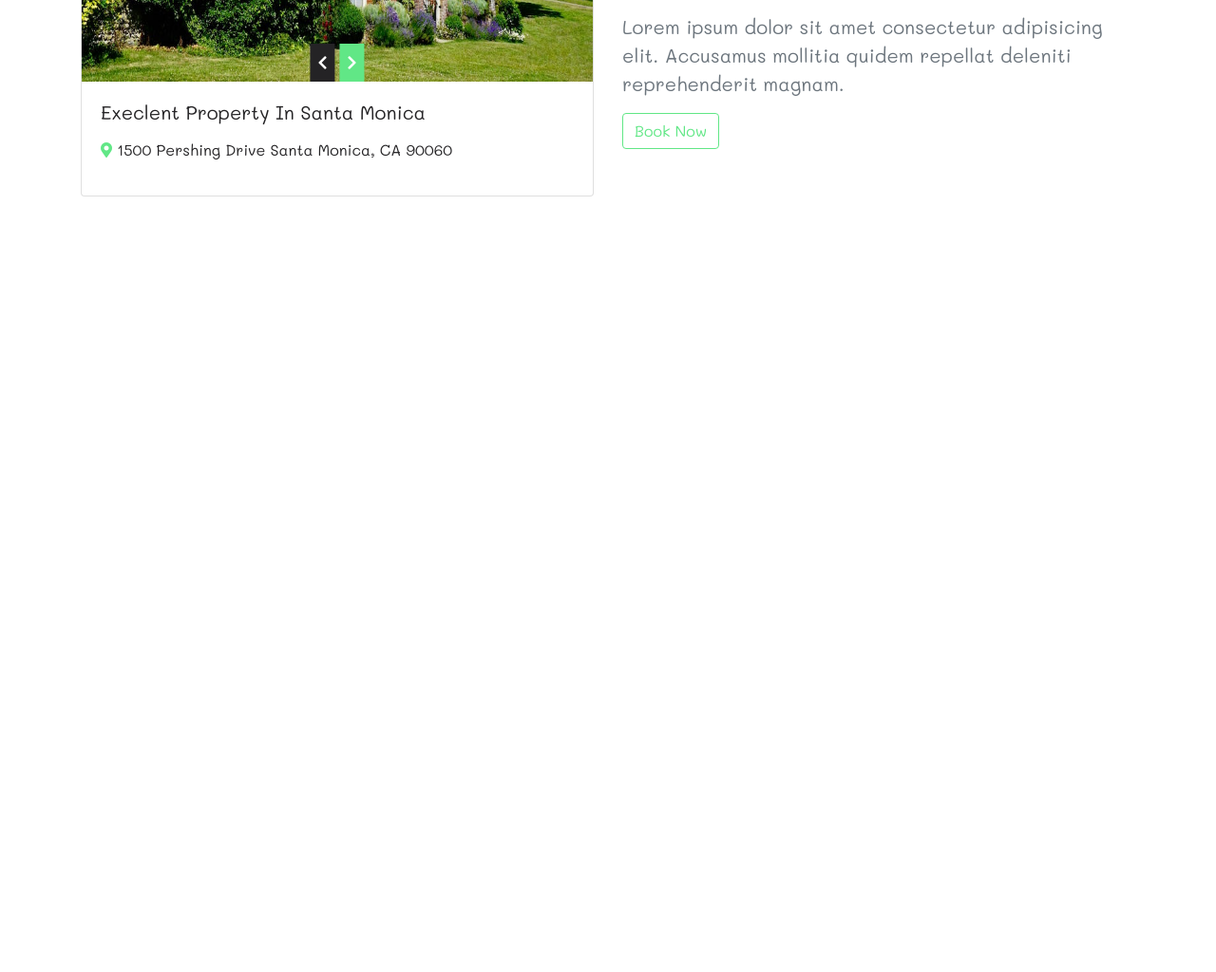
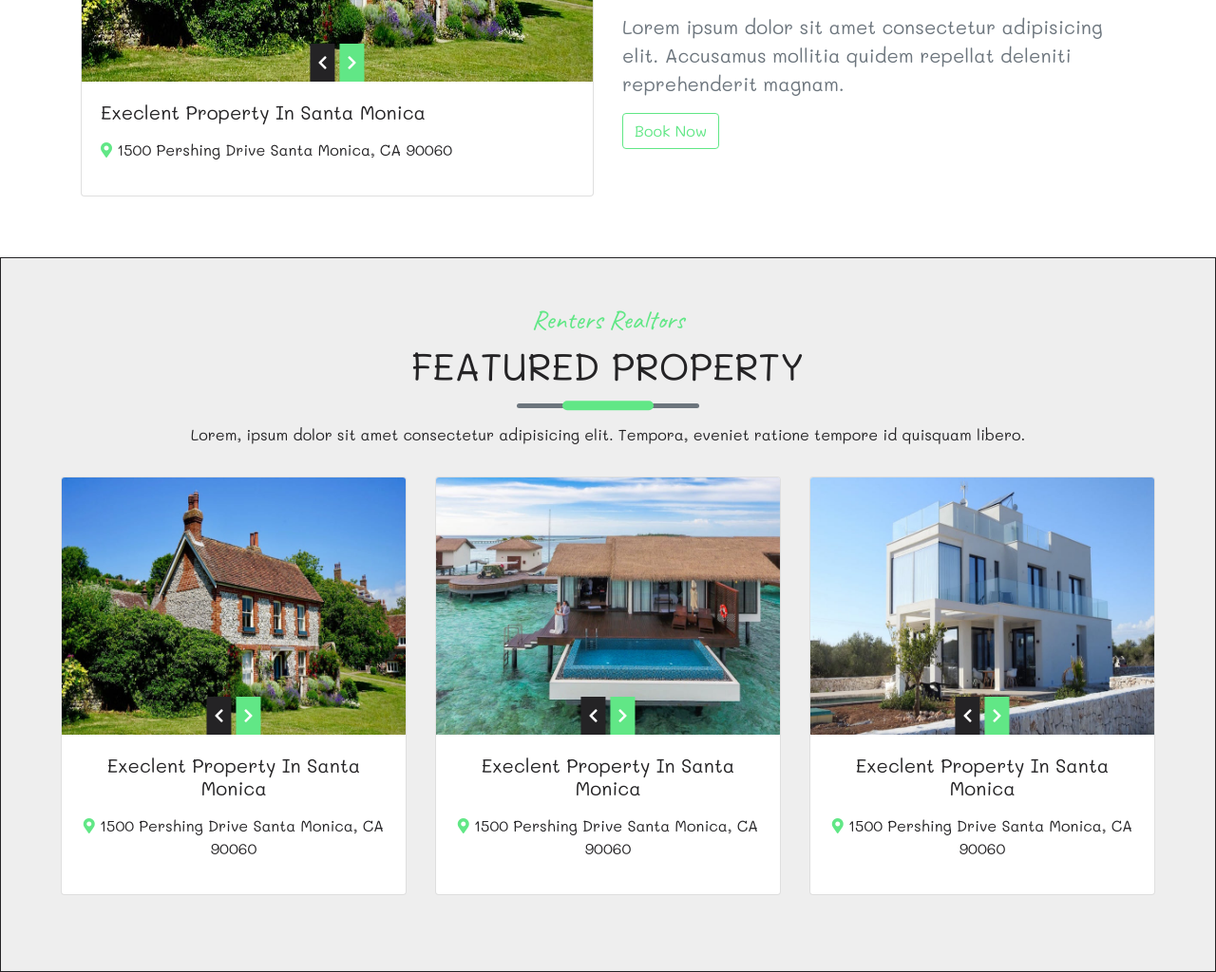
Before and after one commit to tquyen2109/Renters, a plain HTML site: page index.html in a window 1280 px wide. Shown: the part 1183-2207 px from the top of the page at 95% size. Before the commit the page ends 1454 px from the top, so only its background shows below. Drawn offline with Linux system fonts and the light colour scheme.

Commit message:
Add feature section

```diff
--- a/css/main.css
+++ b/css/main.css
@@ -70,7 +70,7 @@ body {
   position:absolute;
   bottom: 0;
   left: 0;
-  width: 100
+  width: 100%;
 }
 .banner-img{
   min-height: calc(100vh - 101px);
@@ -113,3 +113,7 @@ body {
   display: inline-block;
   color: var(--mainWhite);
 }
+/* featured */
+.featured{
+  background: var(--mainGrey);
+}
--- a/index.html
+++ b/index.html
@@ -79,7 +79,8 @@
             </span>
             1500 pershing drive santa monica, CA 90060
           </p>
-          <p>Lorem ipsum dolor sit amet consectetur adipisicing elit. Commodi veniam error ipsam, assumenda dolore aperiam?</p>
+          <p>Lorem ipsum dolor sit amet consectetur adipisicing elit. Commodi veniam error ipsam, assumenda dolore
+            aperiam?</p>
           <a href="#" class="btn green__btn">read more</a>
           <div class="banner-info__footer d-flex justify-content-around py-2">
             <!--single info-->
@@ -195,7 +196,8 @@
               someone famous in
             </footer>
           </blockquote>
-          <p class="lead text-muted">Lorem ipsum dolor sit amet consectetur adipisicing elit. Accusamus mollitia quidem repellat deleniti reprehenderit magnam.</p>
+          <p class="lead text-muted">Lorem ipsum dolor sit amet consectetur adipisicing elit. Accusamus mollitia quidem
+            repellat deleniti reprehenderit magnam.</p>
           <a href="#" class="btn green__btn text-capitalize"> Book now</a>
         </div>
         <!--end of info-->
@@ -203,6 +205,108 @@
     </div>
   </section>
   <!--end of about-->
+  <!--featured section-->
+  <section id="feature" style="border: 1px solid;" class="featured py-5">
+      <div class="col text-center mb-3">
+        <h3 class="text-green text-slant text-capitalize">
+          renters realtors
+        </h3>
+        <h1 class="text-uppercase">featured property</h1>
+        <div class="title-underline my-3 bg-secondary">
+          <div class="title-underline__center"></div>
+        </div>
+        <p>Lorem, ipsum dolor sit amet consectetur adipisicing elit. Tempora, eveniet ratione tempore id quisquam
+          libero.</p>
+        <div class="row px-5">
+          <!--about image-->
+          <div class="col-lg-4 col-md-6 mx-auto my-3">
+            <div class="card">
+              <div class="img-container">
+                <img src="img/featured-1.jpeg" alt="property image" class="card-img-top">
+                <div class="featured-icons">
+                  <a href="#" class="featured-icon-left">
+                    <i class="fas fa-chevron-left"></i>
+                  </a>
+                  <a href="#" class="featured-icon-right">
+                    <i class="fas fa-chevron-right"></i>
+                  </a>
+                </div>
+              </div>
+              <!--card body-->
+              <div class="card-body">
+                <div class="card-title text-capitalize">
+                  <h5 class="mb-3">execlent property in santa monica</h5>
+                  <p>
+                    <span class="text-green">
+                      <i class="fas fa-map-marker-alt"></i>
+                    </span> 1500 pershing drive santa monica, CA 90060
+                  </p>
+                </div>
+              </div>
+            </div>
+          </div>
+          <!--end of image-->
+          <!--about image-->
+          <div class="col-lg-4 col-md-6 mx-auto my-3">
+            <div class="card">
+              <div class="img-container">
+                <img src="img/featured-2.jpeg" alt="property image" class="card-img-top">
+                <div class="featured-icons">
+                  <a href="#" class="featured-icon-left">
+                    <i class="fas fa-chevron-left"></i>
+                  </a>
+                  <a href="#" class="featured-icon-right">
+                    <i class="fas fa-chevron-right"></i>
+                  </a>
+                </div>
+              </div>
+              <!--card body-->
+              <div class="card-body">
+                <div class="card-title text-capitalize">
+                  <h5 class="mb-3">execlent property in santa monica</h5>
+                  <p>
+                    <span class="text-green">
+                      <i class="fas fa-map-marker-alt"></i>
+                    </span> 1500 pershing drive santa monica, CA 90060
+                  </p>
+                </div>
+              </div>
+            </div>
+          </div>
+          <!--end of image-->
+          <!--about image-->
+          <div class="col-lg-4 col-md-6 mx-auto my-3">
+            <div class="card">
+              <div class="img-container">
+                <img src="img/featured-3.jpeg" alt="property image" class="card-img-top">
+                <div class="featured-icons">
+                  <a href="#" class="featured-icon-left">
+                    <i class="fas fa-chevron-left"></i>
+                  </a>
+                  <a href="#" class="featured-icon-right">
+                    <i class="fas fa-chevron-right"></i>
+                  </a>
+                </div>
+              </div>
+              <!--card body-->
+              <div class="card-body">
+                <div class="card-title text-capitalize">
+                  <h5 class="mb-3">execlent property in santa monica</h5>
+                  <p>
+                    <span class="text-green">
+                      <i class="fas fa-map-marker-alt"></i>
+                    </span> 1500 pershing drive santa monica, CA 90060
+                  </p>
+                </div>
+              </div>
+            </div>
+          </div>
+        </div>
+        <!--end of image-->
+
+
+  </section>
+  <!--end of feature-->
   <!--
       https://www.iconfinder.com/icons/2012967/architecture_design_home_owner_house_housing_real_estate_roof_icon
       Creative Commons (Attribution 3.0 Unported);
```
Lines whose indentation alone changed are shown as unchanged.
